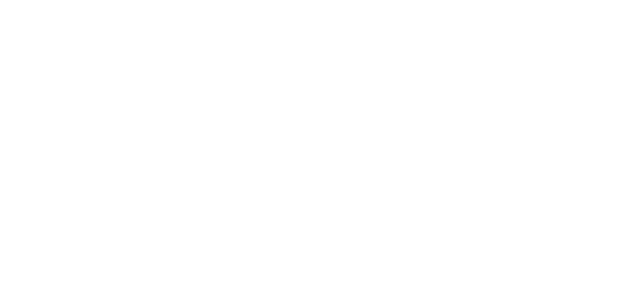
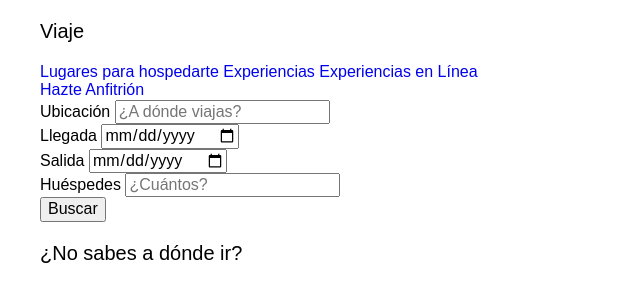
Before and after one commit to pedropalmeros/PodcastWeb, a website: page index.html in a window 1280 px wide. Shown: the whole page, without its empty margins (0-640 px from the left). Drawn offline with Linux system fonts and the light colour scheme.

Commit message:
Adding header and form only html

```diff
--- a/index.html
+++ b/index.html
@@ -12,6 +12,53 @@
 
 </head>
 <body>
+    <header class="header">
+        <div class="barra contenedor">
+            <p class="barra__nombre">Viaje</p>
+        </div>
+
+        <nav class="barra__navegacion contenedor">
+            <a href="#">Lugares para hospedarte</a>
+            <a href="#">Experiencias</a>
+            <a href="#">Experiencias en Línea</a>
+        </nav>
+
+        <nav class="barra__login contenedor">
+            <a href="#">Hazte Anfitrión</a>
+        </nav>
+
+        <form action="" class="formulario contenedor">
+            <div class="formulario__campo">
+                <label for="ubicacion" class="formulario__label">Ubicación</label>
+                <input type="text" class="formulario__input" id="ubicacion" placeholder="¿A dónde viajas?">
+            </div>
+
+            <div class="formulario__campo">
+                <label for="llegada" class="formulario__label">Llegada</label>
+                <input type="date" class="formulario__input" id="llegada">
+            </div>
+
+            <div class="formulario__campo">
+                <label for="salida" class="formulario__label">Salida</label>
+                <input type="date" class="formulario__input" id="Salida">
+            </div>
+
+            <div class="formulario__campo">
+                <label for="huespedes" class="formulario__label">Huéspedes</label>
+                <input type="number" class="formulario__input" id="huespedes" placeholder="¿Cuántos?">
+            </div>
+
+            <div class="formulario__campo">
+                <input type="submit" class="formulario__submit" id="huespedes" value="Buscar">
+            </div>
+        </form>
+
+        <div class="header__busqueda contenedor">
+            <p class="header__busqueda-label">¿No sabes a dónde ir? </p>
+            <a href="#" class="header__busqueda-flexible"></a>
+        </div>
+
+    </header>
 
 </body>
 </html>
```
